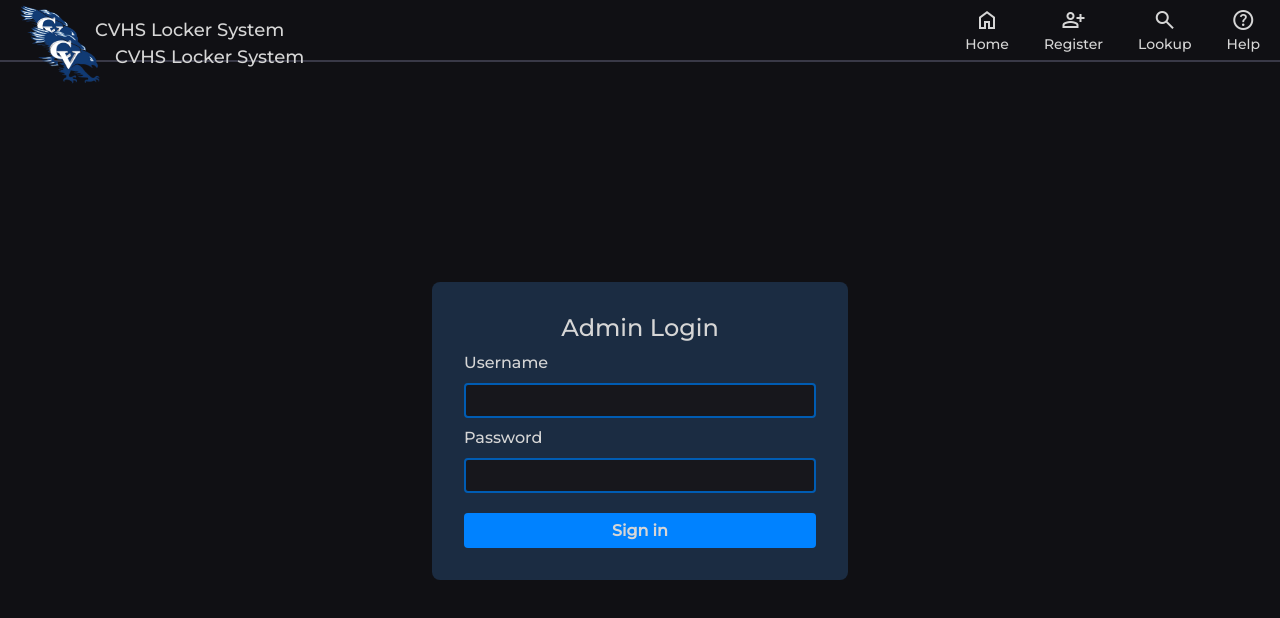
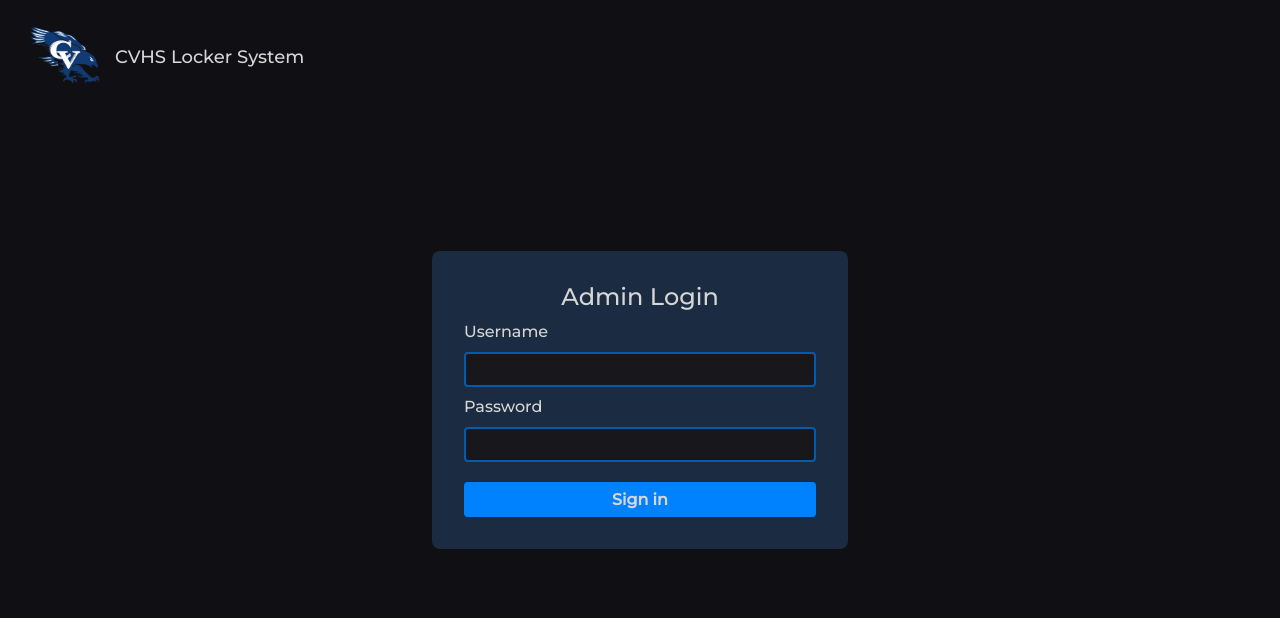
Before and after one commit to CVHS-student-sites/locker-frontend, a SvelteKit app: page /login in a window 1280 px wide. Shown: the top 618 px of the page. Built offline with nearby package versions, Linux system fonts and the light colour scheme.

Commit message:
add sublayout for login

```diff
--- /dev/null
+++ b/src/routes/(login)/+layout.svelte
@@ -0,0 +1,23 @@
+<script>
+
+    import Topnav from "$lib/components/Topnav.svelte";
+    import Botnav from "$lib/components/Botnav.svelte";
+</script>
+
+<style>
+    .layout-main{
+        font-family: "Montserrat", sans-serif;
+        background-color: var(--background);
+        display: flex;
+        flex-direction: column;
+        height: 100vh;
+        position: absolute;
+        width: 100vw;
+    }
+</style>
+
+<div class="layout-main">
+<!--<Topnav/>-->
+<slot />
+<!--<Botnav pageId={2}/>-->
+</div>
--- a/src/routes/login/+page.svelte
+++ b/src/routes/(login)/login/+page.svelte
@@ -242,7 +242,7 @@
 </style>
 <div class="main">
     <div class="top">
-        <a href="/"><img alt="IMS logo" class="logo" src="/CVHS-logo.png"></a>
+        <a href="/static"><img alt="IMS logo" class="logo" src="/CVHS-logo.png"></a>
         <div class="top-text">CVHS Locker System</div>
     </div>
 
```
